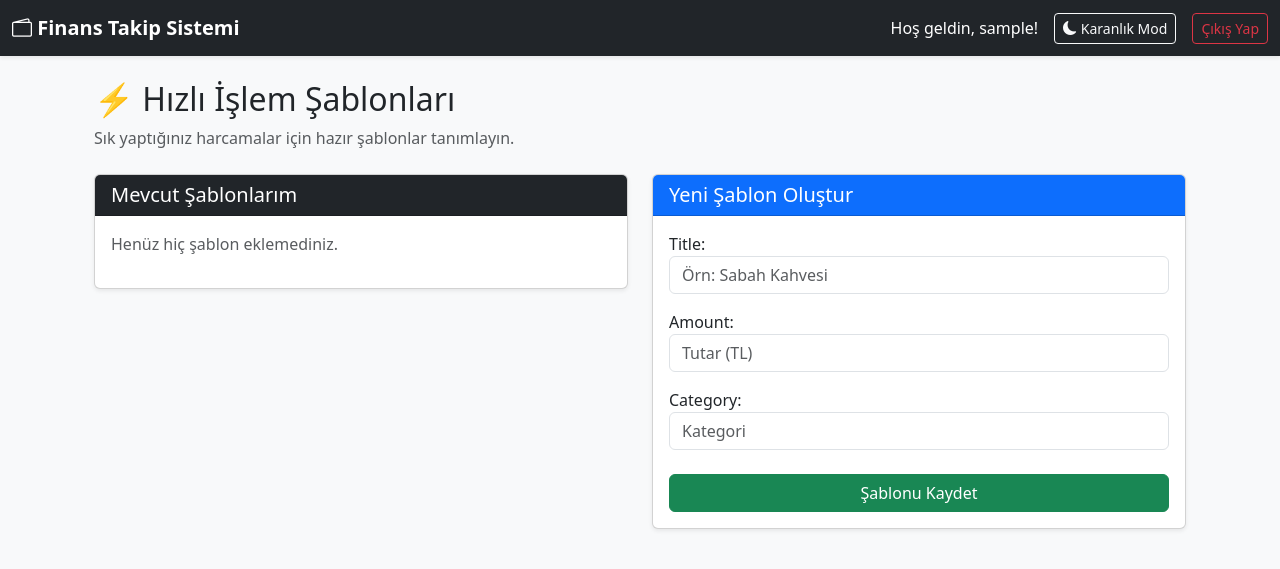
After one commit to Gnrdmr/finans_sistem, a Django app: page /templates/ in a window 1280 px wide. The commit adds this page. Shown: the top 569 px of the page. Run offline with Django 5.2, Linux system fonts and the light colour scheme; the visitor is signed in with stand-in values (Sample User, id 1); data that the repository does not hold is empty; some libraries are stand-ins or nearby versions.

Commit message:
Gün21: Hızlı işlem şablonları ve sık harcama butonları eklendi

```diff
--- a/tracker/forms.py
+++ b/tracker/forms.py
@@ -1,6 +1,7 @@
 from django import forms
 from .models import Transaction, BudgetLimit, RecurringTransaction
 from .models import ExpenseGroup, SharedExpense
+from .models import TransactionTemplate
 
 class TransactionForm(forms.ModelForm):
     class Meta:
@@ -53,3 +54,14 @@ class SubscriptionForm(forms.ModelForm):
             'date': forms.DateInput(attrs={'class': 'form-control', 'type': 'date'}),
             'due_date': forms.DateInput(attrs={'class': 'form-control', 'type': 'date'}),
         }
+
+
+class TransactionTemplateForm(forms.ModelForm):
+    class Meta:
+        model = TransactionTemplate
+        fields = ['title', 'amount', 'category']
+        widgets = {
+            'title': forms.TextInput(attrs={'class': 'form-control', 'placeholder': 'Örn: Sabah Kahvesi'}),
+            'amount': forms.NumberInput(attrs={'class': 'form-control', 'placeholder': 'Tutar (TL)'}),
+            'category': forms.TextInput(attrs={'class': 'form-control', 'placeholder': 'Kategori'}),
+        }
--- a/tracker/models.py
+++ b/tracker/models.py
@@ -57,6 +57,18 @@ class Transaction(models.Model):
     due_date = models.DateField(null=True, blank=True)
     is_paid = models.BooleanField(default=False)
     is_subscription = models.BooleanField(default=False)
+
+
+
+
+class TransactionTemplate(models.Model):
+    user = models.ForeignKey(User, on_delete=models.CASCADE)
+    title = models.CharField(max_length=100)
+    amount = models.DecimalField(max_digits=10, decimal_places=2)
+    category = models.CharField(max_length=50)
+
+    def __str__(self):
+        return f"{self.title} ({self.amount} TRY)"
 
 
 
--- /dev/null
+++ b/tracker/templates/tracker/manage_templates.html
@@ -0,0 +1,52 @@
+{% extends 'tracker/base.html' %}
+{% block content %}
+<div class="container mt-4">
+    <h2>⚡ Hızlı İşlem Şablonları</h2>
+    <p class="text-muted">Sık yaptığınız harcamalar için hazır şablonlar tanımlayın.</p>
+
+    <div class="row mt-4">
+        <div class="col-md-6">
+            <div class="card shadow-sm">
+                <div class="card-header bg-dark text-white">
+                    <h5 class="mb-0">Mevcut Şablonlarım</h5>
+                </div>
+                <div class="card-body">
+                    {% if user_templates %}
+                        <ul class="list-group">
+                            {% for t in user_templates %}
+                                <li class="list-group-item d-flex justify-content-between align-items-center">
+                                    <div>
+                                        <strong>{{ t.title }}</strong>
+                                        <span class="text-muted small">({{ t.category }})</span>
+                                    </div>
+                                    <div>
+                                        <span class="badge bg-success fs-6 me-2">{{ t.amount }} TRY</span>
+                                        <a href="{% url 'quick_add_transaction' t.id %}" class="btn btn-sm btn-primary">Hızlı Ekle 🚀</a>
+                                    </div>
+                                </li>
+                            {% endfor %}
+                        </ul>
+                    {% else %}
+                        <p class="text-muted">Henüz hiç şablon eklemediniz.</p>
+                    {% endif %}
+                </div>
+            </div>
+        </div>
+
+        <div class="col-md-6">
+            <div class="card shadow-sm">
+                <div class="card-header bg-primary text-white">
+                    <h5 class="mb-0">Yeni Şablon Oluştur</h5>
+                </div>
+                <div class="card-body">
+                    <form method="POST">
+                        {% csrf_token %}
+                        {{ form.as_p }}
+                        <button type="submit" class="btn btn-success w-100 mt-2">Şablonu Kaydet</button>
+                    </form>
+                </div>
+            </div>
+        </div>
+    </div>
+</div>
+{% endblock %}
--- a/tracker/urls.py
+++ b/tracker/urls.py
@@ -1,6 +1,6 @@
 
 from django.urls import path
-from .views import home, register_view, login_view, logout_view, subscription_calendar_view, transaction_add, transaction_edit, delete_transaction, export_transactions_excel, import_transactions_excel, recurring_add, create_expense_group, add_shared_expense, set_budget_limit, group_list, group_detail, settle_debts, monthly_analytics, subscription_calendar_view
+from .views import home, register_view, login_view, logout_view, subscription_calendar_view, transaction_add, transaction_edit, delete_transaction, export_transactions_excel, import_transactions_excel, recurring_add, create_expense_group, add_shared_expense, set_budget_limit, group_list, group_detail, settle_debts, monthly_analytics, subscription_calendar_view, templates_management_view, quick_add_transaction_view
 
 urlpatterns = [
     path('',home, name='home'),
@@ -21,4 +21,6 @@ urlpatterns = [
     path('groups/<int:group_id>/settle/', settle_debts, name='settle_debts'),
     path('monthly-analytics/', monthly_analytics, name='monthly_analytics'),
     path('subscriptions/', subscription_calendar_view, name='subscription_calendar'),
+    path('templates/', templates_management_view, name='manage_templates'),
+    path('templates/quick-add/<int:template_id>/', quick_add_transaction_view, name='quick_add_transaction')
     ]
--- a/tracker/views.py
+++ b/tracker/views.py
@@ -14,12 +14,13 @@ from collections import defaultdict
 from django.core.paginator import Paginator
 from .forms import TransactionForm, BudgetLimitForm, RecurringTransactionForm
 from .utils import convert_to_try, get_exchange_rates
-from .forms import ExpenseGroupForm, SharedExpenseForm
+from .forms import ExpenseGroupForm, SharedExpenseForm, TransactionTemplateForm
 from .models import ExpenseGroup
 from .models import Category
 from tracker.models import Transaction, BudgetLimit, RecurringTransaction
-from .models import Transaction
+from .models import Transaction, TransactionTemplate, BudgetLimit, RecurringTransaction, ExpenseGroup, SharedExpense
 from .forms import SubscriptionForm
+from django.utils import timezone
 
 
 # 1. Kayıt Olma Görünümü
@@ -574,7 +575,7 @@ def subscription_calendar_view(request):
         if form.is_valid():
             subscription = form.save(commit=False)
             subscription.user = request.user
-            subscription.is_subscription = True  # Sabit abonelik/fatura olarak işaretle
+            subscription.is_subscription = True
             subscription.is_paid = False
             subscription.save()
             return redirect('subscription_calendar')
@@ -593,3 +594,39 @@ def subscription_calendar_view(request):
         'form': form,
     }
     return render(request, 'tracker/subscription_calendar.html', context)
+
+
+def templates_management_view(request):
+    """Kullanıcının şablonlarını gördüğü ve yeni şablon eklediği sayfa"""
+    if request.method == 'POST':
+        form = TransactionTemplateForm(request.POST)
+        if form.is_valid():
+            template = form.save(commit=False)
+            template.user = request.user
+            template.save()
+            return redirect('manage_templates')
+    else:
+        form = TransactionTemplateForm()
+
+    user_templates = TransactionTemplate.objects.filter(user=request.user)
+
+    context = {
+        'form': form,
+        'user_templates': user_templates,
+    }
+    return render(request, 'tracker/manage_templates.html', context)
+
+def quick_add_transaction_view(request, template_id):
+    """Şablon butonuna tıklandığında anında işlem (harcama) oluşturan fonksiyon"""
+    template = get_object_or_404(TransactionTemplate, id=template_id, user=request.user)
+
+
+    Transaction.objects.create(
+        user=request.user,
+        title=template.title,
+        amount=template.amount,
+        date=timezone.now().date(),
+
+    )
+
+    return redirect('home')
```
Also changed, not shown: tracker/templates/tracker/home.html (+25 -0 lines), tracker/migrations/0008_transactiontemplate.py (added).
